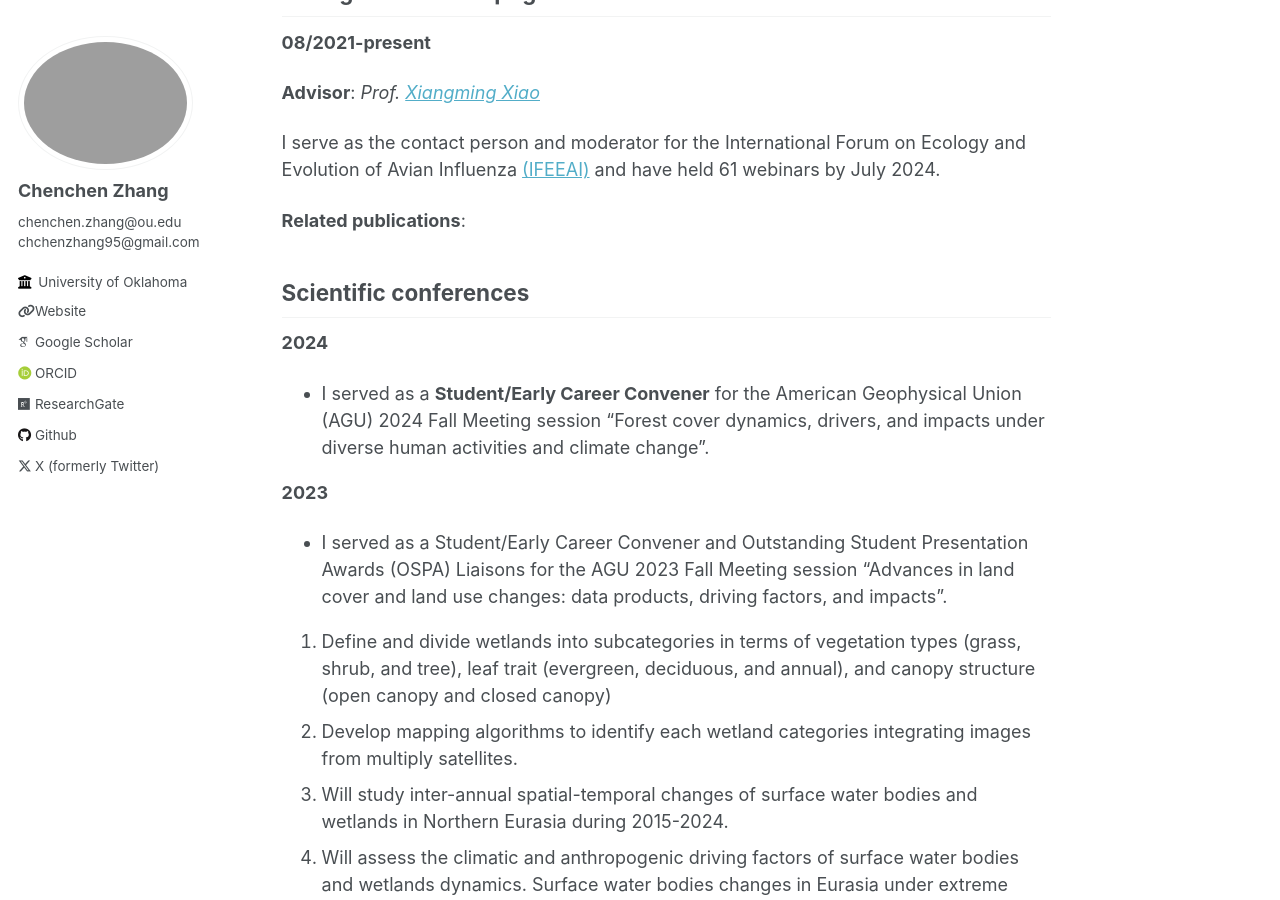
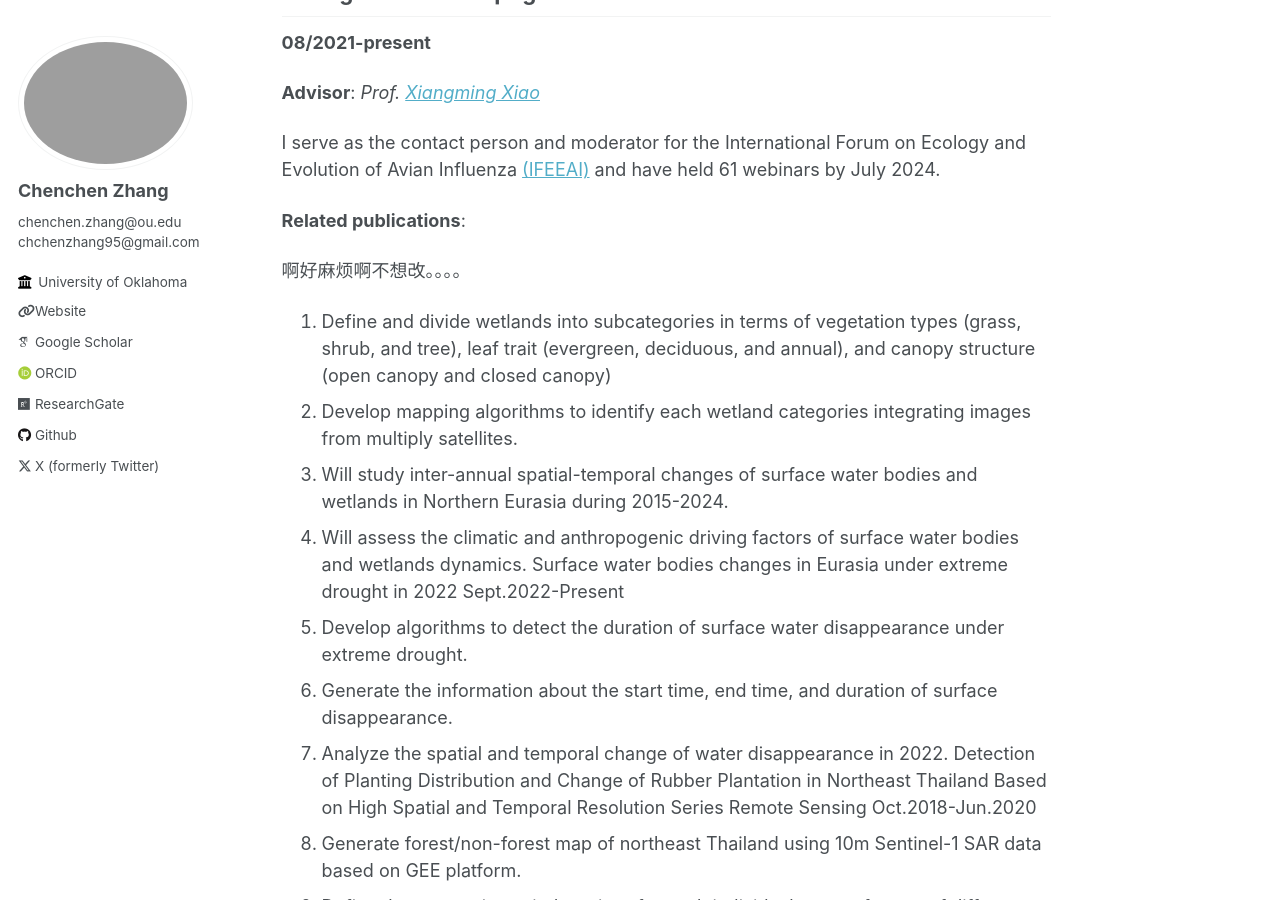
Before and after one commit to rszcc/rszcc.github.io, a Jekyll site: the page built from _pages/projects.md, in a window 1280 px wide and 900 px high, scrolled down 254 px. Built offline with Jekyll 4.4.1, drawn with Linux system fonts in a browser that asks for light colours; some web fonts are replaced.

Commit message:
Update projects.md

```diff
--- a/_pages/projects.md
+++ b/_pages/projects.md
@@ -16,16 +16,8 @@ I serve as the contact person and moderator for the International Forum on Ecolo
 
 
 
-## Scientific conferences
+啊好麻烦啊不想改。。。。
 
-**2024**
-
-* I served as a **Student/Early Career Convener** for the American
-Geophysical Union (AGU) 2024 Fall Meeting session “Forest cover dynamics, drivers, and impacts under diverse human activities and climate change”.
-
-**2023**
-
-* I served as a Student/Early Career Convener and Outstanding Student Presentation Awards (OSPA) Liaisons for the AGU 2023 Fall Meeting session “Advances in land cover and land use changes: data products, driving factors, and impacts”.
 
 1. Define and divide wetlands into subcategories in terms of vegetation types (grass, shrub, and tree), leaf trait (evergreen, deciduous, and annual), and canopy structure (open canopy and closed canopy)
 2. Develop mapping algorithms to identify each wetland categories integrating images from multiply satellites.
```
